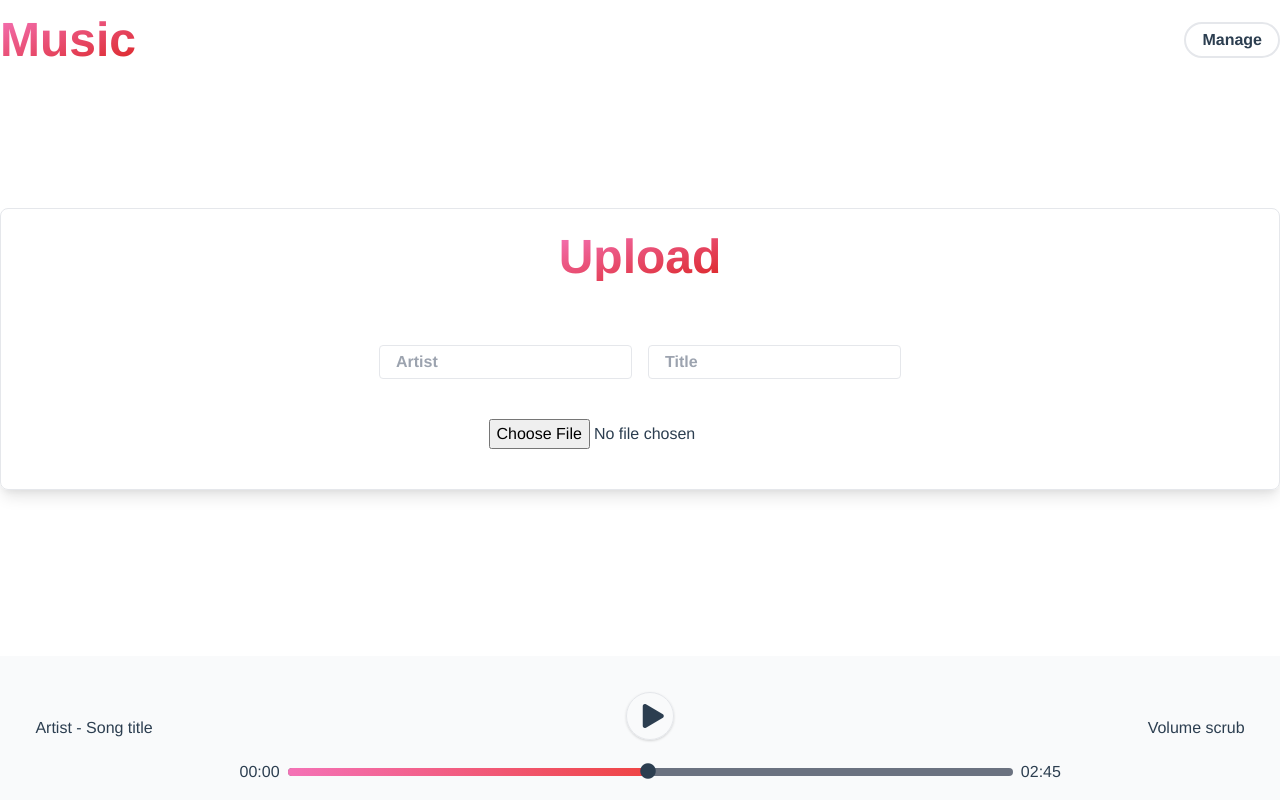
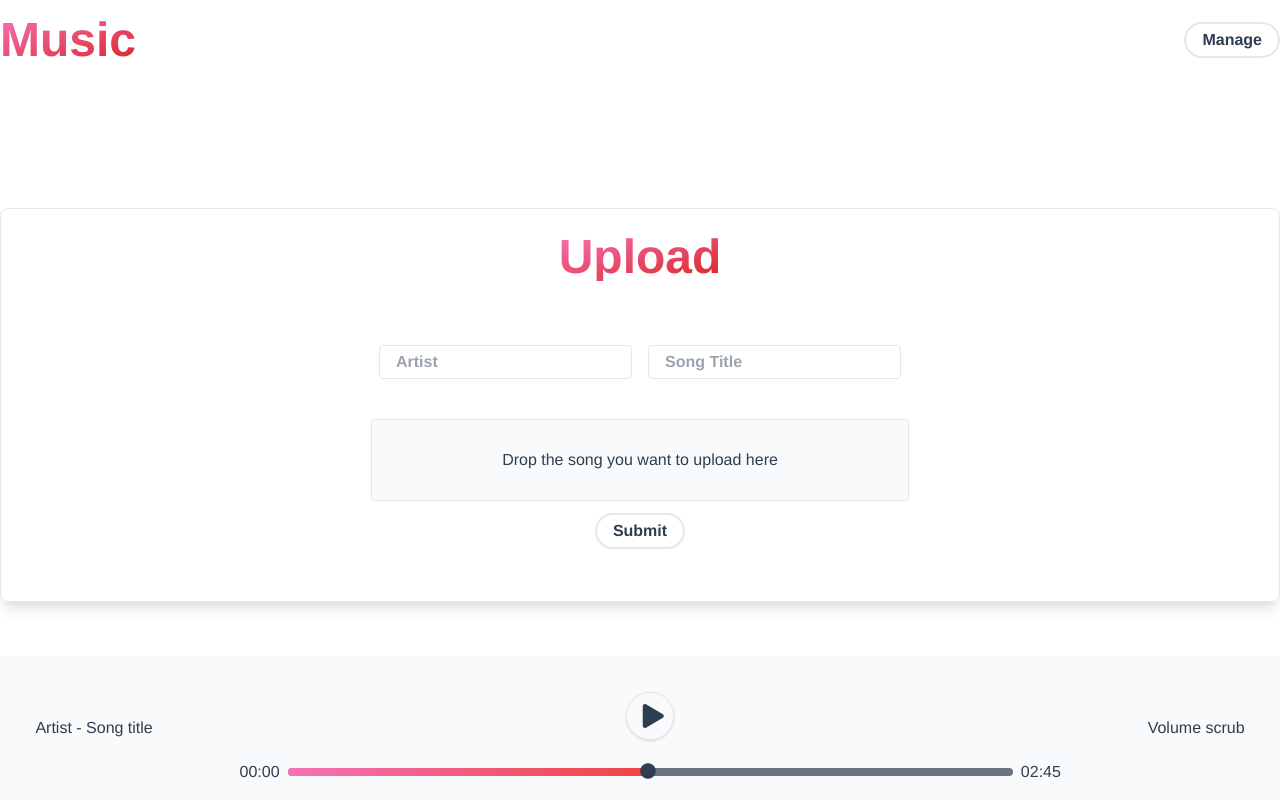
Before and after one commit to Robinhlgrsn/music-visual, a Vue app in the folder client/: page /manage in a window 1280 px wide. Built offline with nearby package versions, Linux system fonts and the light colour scheme.

Commit message:
drag and drop added

```diff
--- a/client/src/components/Form.vue
+++ b/client/src/components/Form.vue
@@ -1,17 +1,50 @@
 <template>
+<div>
     <form class="flex flex-col items-center p-10">
       <div class="mb-10">
-        <input class="border py-1 px-4 mx-2 rounded font-bold" placeholder="Artist" type="text">
-        <input class="border py-1 px-4 mx-2 rounded font-bold" placeholder="Title" type="text">
+        <input class="border py-1 px-4 mx-2 rounded font-bold" v-model="form.artist" placeholder="Artist" type="text">
+        <input class="border py-1 px-4 mx-2 rounded font-bold" v-model="form.songTitle" placeholder="Song Title" type="text">
       </div>
-    <input type="file">
-    <button></button>
+      <div :class="{ 'bg-gradient-to-br from-pink-200 to-red-200 hover:from-pink-200 hover:to-red-200': activeHover }"
+      @drag.prevent.stop=""
+      @dragstart.prevent.stop=""
+      @dragend.prevent.stop="activeHover = false"
+      @dragover.prevent.stop="activeHover = true"
+      @dragenter.prevent.stop="activeHover = true"
+      @dragleave.prevent.stop="activeHover = false"
+      @drop.prevent.stop="uploadSong($event)"
+      class="flex justify-center rounded items-center border w-full h-10 p-10 bg-gray-50">Drop the song you want to upload here</div>
+    <button class="border-2 my-3 py-1 px-4 rounded-full font-bold">Submit</button>
   </form>
+</div>
 </template>
 
 <script>
 export default {
-  name: 'Form'
+  name: 'Form',
+  data() {
+    return {
+      activeHover: false,
+      form: {
+        artist: null,
+        songTitle: null,
+      },
+    };
+  },
+  methods: {
+    uploadSong($event) {
+      this.activeHover = false;
+      const submittedFile = $event.dataTransfer.files[0]
+      console.log(submittedFile)
+      let req = new XMLHttpRequest();
+      let formData = new FormData();
+
+      formData.append("photo", submittedFile.name);
+      req.open("POST", '/public');
+      req.send(formData);
+
+    },
+  },
 }
 </script>
 
--- a/client/src/components/Header.vue
+++ b/client/src/components/Header.vue
@@ -13,7 +13,7 @@
 
 <script>
 export default {
-  name: 'HelloWorld',
+  name: 'Header',
   props: {
     msg: String,
   },
@@ -25,11 +25,12 @@ export default {
   methods: {
     toggleRoutes() {
       if (this.isActive) {
+        this.isActive = false;
         this.$router.push({ path: '/' });
-        this.isActive = false;
       } else {
         this.isActive = true;
         this.$router.push({ path: '/manage' });
+        console.log(this.$router.props)
       }
     },
   },
```
